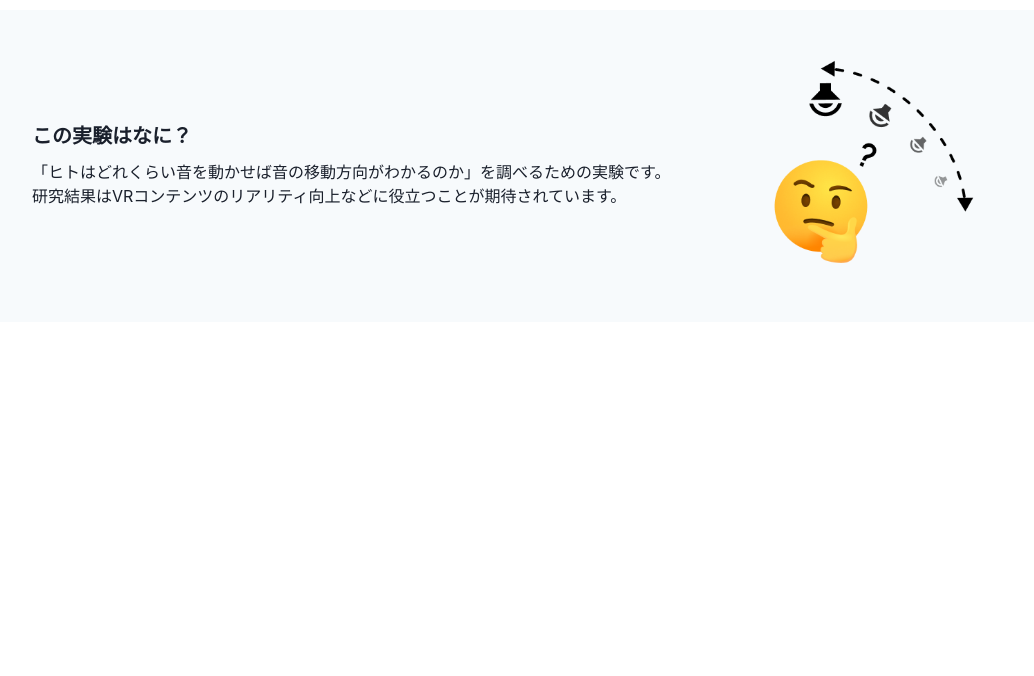
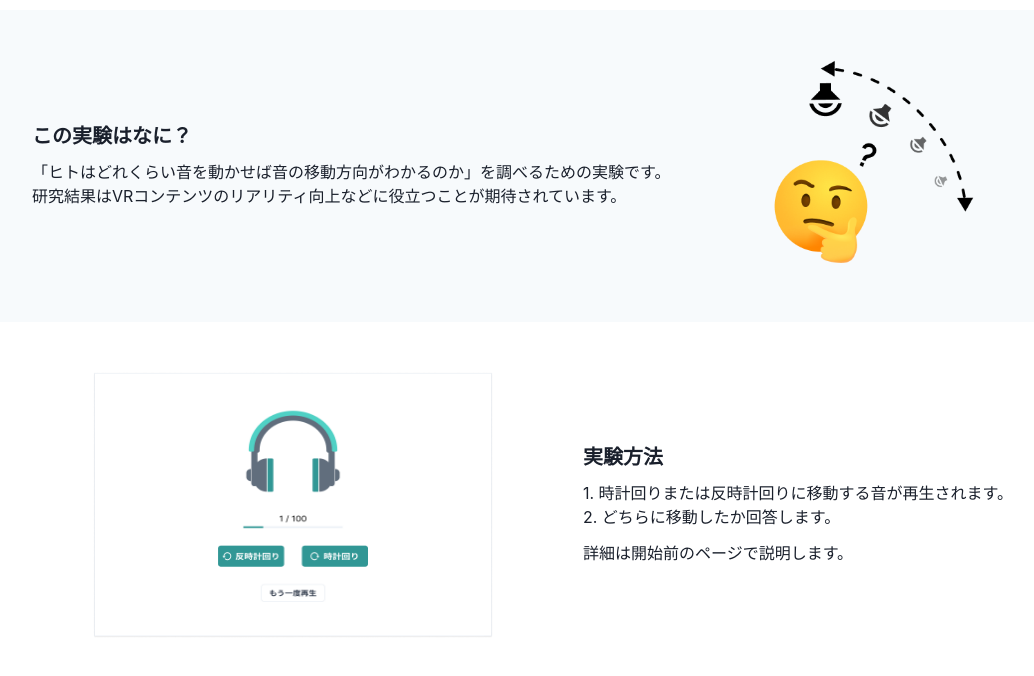
Before and after one commit to kudolab/kokutou, a Next.js app in the folder kokutou-frontend/: page / in a window 1280 px wide. Shown: the part 790-1466 px from the top of the page, without its empty margins (112-1146 px from the left). Before the commit the page ends 1112 px from the top, so only its background shows below. Built offline with nearby package versions, Linux system fonts and the light colour scheme.

Commit message:
Add `method` component

```diff
--- /dev/null
+++ b/kokutou-frontend/components/experiment-page.tsx
@@ -0,0 +1,21 @@
+import React from 'react';
+import Image from 'next/image';
+
+type ExperimentPageProps = {
+  width: string,
+  height: string
+}
+
+export default function ExperimentPage({
+  width,
+  height,
+}: ExperimentPageProps) {
+  return (
+    <Image
+      src="/experiment-page.png"
+      alt="experiment-page"
+      width={width}
+      height={height}
+    />
+  );
+}
--- /dev/null
+++ b/kokutou-frontend/components/method.tsx
@@ -0,0 +1,29 @@
+import {
+  Box, Flex, Container, Heading, HStack, Stack, Text,
+} from '@chakra-ui/react';
+import ExperimentPage from 'components/experiment-page';
+
+export default function Method() {
+  return (
+    <Box bg="white">
+      <Container maxW="container.lg" centerContent>
+        <HStack spacing="40px">
+          <Flex p="50px" align="center" justify="center">
+            <ExperimentPage width="400px" height="266px"/>
+          </Flex>
+          <Stack spacing="12px">
+            <Heading as="h2" size="md">実験方法</Heading>
+            <Text>
+              1. 時計回りまたは反時計回りに移動する音が再生されます。
+              <br/>
+              2. どちらに移動したか回答します。
+            </Text>
+            <Text>
+              詳細は開始前のページで説明します。
+            </Text>
+          </Stack>
+        </HStack>
+      </Container>
+    </Box>
+  );
+}
--- a/kokutou-frontend/pages/index.tsx
+++ b/kokutou-frontend/pages/index.tsx
@@ -3,6 +3,7 @@ import Head from 'next/head';
 import Hero from 'components/hero';
 import Header from 'components/header';
 import WhatIsThis from 'components/what-is-this';
+import Method from 'components/method';
 
 export default function Home() {
   return (
@@ -16,6 +17,7 @@ export default function Home() {
       <main>
         <Hero />
         <WhatIsThis />
+        <Method/>
       </main>
     </Box>
   );
```
Also changed, not shown: kokutou-frontend/public/experiment-page.png (added).
